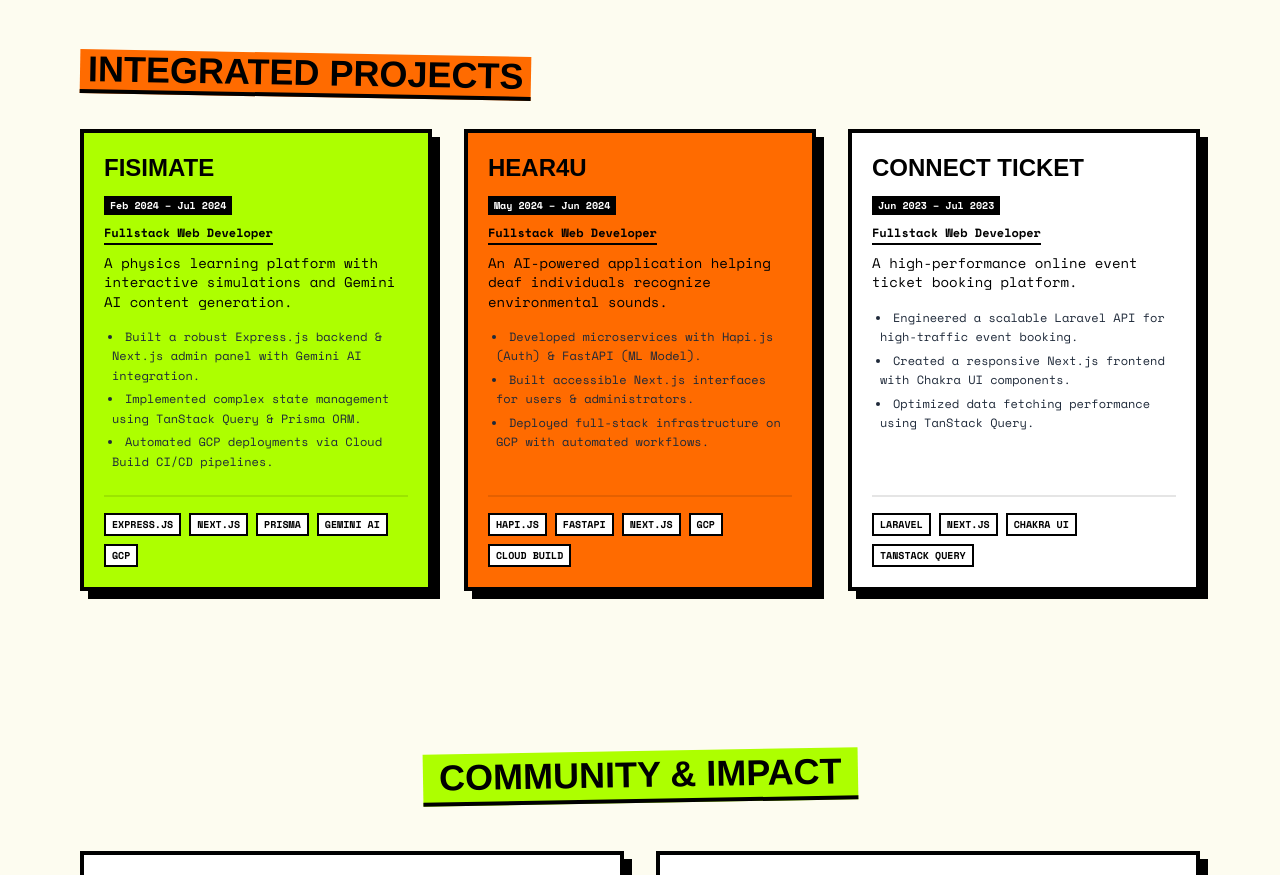
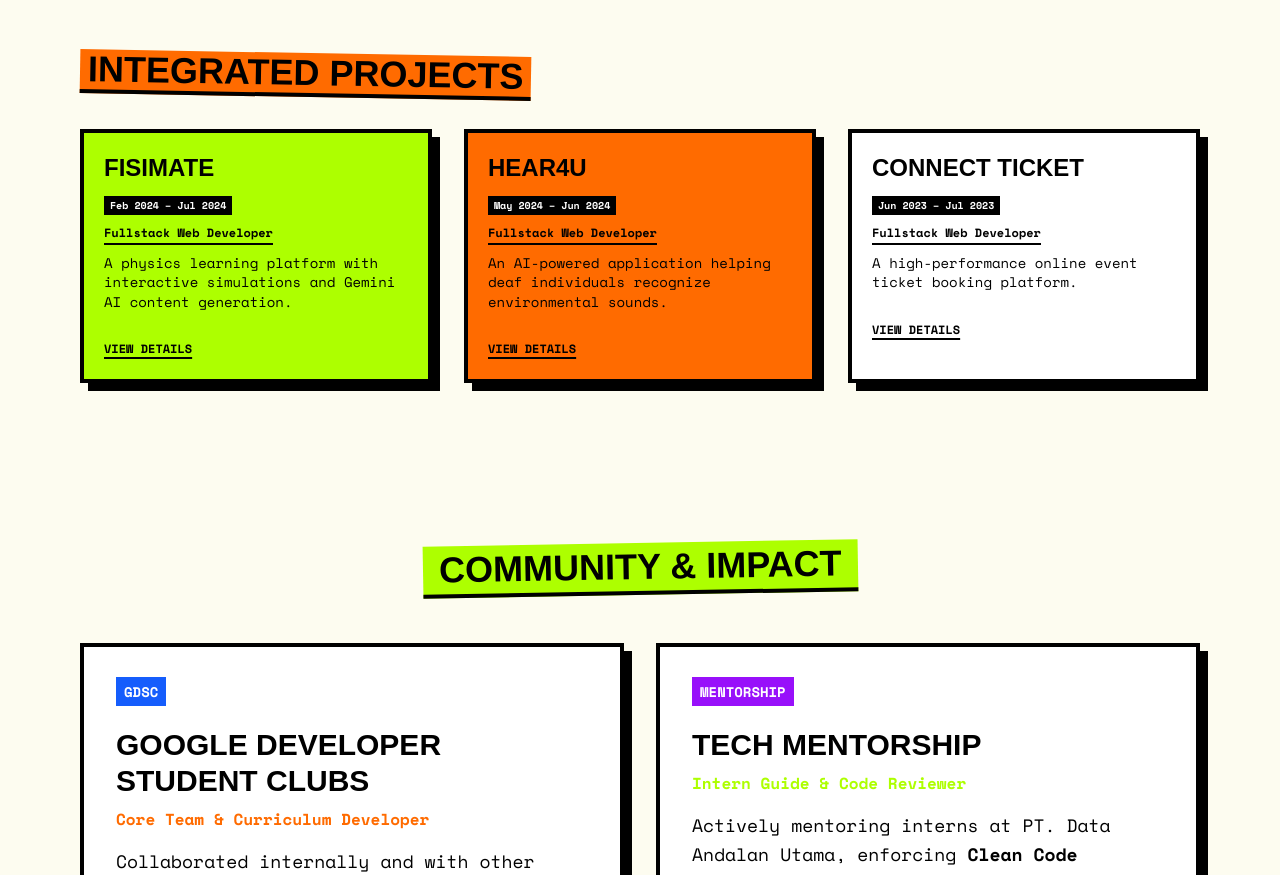
Before and after one commit to dafariski77/my-profile, a Next.js app: page / in a window 1280 px wide. Shown: the part 4120-4995 px from the top of the page. Built offline with nearby package versions, Linux system fonts and the light colour scheme; a web font is replaced by a local one.

Commit message:
feat: implement project detail modal and update project data in IntegratedProjects component

```diff
--- a/src/components/IntegratedProjects.tsx
+++ b/src/components/IntegratedProjects.tsx
@@ -1,53 +1,91 @@
-import Link from "next/link";
-import React from "react";
-import { ExternalLink } from "lucide-react";
+"use client";
 
-const projects = [
+import React, { useState, useEffect } from "react";
+import { ExternalLink, X } from "lucide-react";
+
+export interface ProjectData {
+  title: string;
+  role: string;
+  date: string;
+  desc: string;
+  longDesc?: string;
+  points: string[];
+  tech: string[];
+  color: string;
+}
+
+const projects: ProjectData[] = [
   {
     title: "FISIMATE",
     role: "Fullstack Web Developer",
     date: "Feb 2024 – Jul 2024",
     desc: "A physics learning platform with interactive simulations and Gemini AI content generation.",
+    longDesc: "FISIMATE is a physics learning platform with interactive simulation and content generation features to increase interest in learning for high school students. One of the excellent features on the web admin for teachers is generating questions using Gemini API.",
     points: [
-      "Built a robust Express.js backend & Next.js admin panel with Gemini AI integration.",
-      "Implemented complex state management using TanStack Query & Prisma ORM.",
-      "Automated GCP deployments via Cloud Build CI/CD pipelines.",
+      "Creating API for frontend mobile and web admin using Express.js and Prisma ORM.",
+      "Creating a web admin frontend using Next.js and Tailwind CSS.",
+      "Integrating the API using Axios and Tanstack Query.",
+      "Perform API deployment, and Frontend web admin on GCP.",
+      "Create a pipeline for Continuous Deployment using Cloud Build."
     ],
-    tech: ["Express.js", "Next.js", "Prisma", "Gemini AI", "GCP"],
+    tech: ["Express.js", "Next.js", "Prisma", "Gemini AI", "GCP", "Cloud Build", "Tailwind CSS", "Axios", "Tanstack Query"],
     color: "bg-cyber-lime",
-    href: "#",
   },
   {
     title: "Hear4U",
     role: "Fullstack Web Developer",
     date: "May 2024 – Jun 2024",
     desc: "An AI-powered application helping deaf individuals recognize environmental sounds.",
+    longDesc: "Hear4U is an application that is used to help deaf people recognize the sounds around them. The tasks performed by me in developing this application are as follows:",
     points: [
-      "Developed microservices with Hapi.js (Auth) & FastAPI (ML Model).",
-      "Built accessible Next.js interfaces for users & administrators.",
-      "Deployed full-stack infrastructure on GCP with automated workflows.",
+      "Creating APIs for authentication and articles using Hapi.js and JWT.",
+      "Create API for Machine Learning model deployment using FastAPI.",
+      "Creating Frontend website for landing page and admin using Next.js and Tailwind CSS.",
+      "Integrating the API using Axios and Tanstack Query.",
+      "Deploy API, Model API, and Frontend web on GCP.",
+      "Create a pipeline for Continuous Deployment using Cloud Build."
     ],
-    tech: ["Hapi.js", "FastAPI", "Next.js", "GCP", "Cloud Build"],
+    tech: ["Hapi.js", "FastAPI", "Next.js", "GCP", "Cloud Build", "Axios", "Tanstack Query", "JWT"],
     color: "bg-cyber-orange",
-    href: "#",
   },
   {
     title: "Connect Ticket",
     role: "Fullstack Web Developer",
     date: "Jun 2023 – Jul 2023",
     desc: "A high-performance online event ticket booking platform.",
+    longDesc: "Connect Ticket is a website for booking event tickets online. This project is the final assignment in the web framework course. In this project, my contribution is as follows:",
     points: [
-      "Engineered a scalable Laravel API for high-traffic event booking.",
-      "Created a responsive Next.js frontend with Chakra UI components.",
-      "Optimized data fetching performance using TanStack Query.",
+      "Creating API using Laravel.",
+      "Creating a web frontend using Next.js and Chakra UI.",
+      "Integrating the API using Axios and Tanstack Query."
     ],
-    tech: ["Laravel", "Next.js", "Chakra UI", "Tanstack Query"],
+    tech: ["Laravel", "Next.js", "Chakra UI", "Tanstack Query", "Axios"],
     color: "bg-white",
-    href: "#",
   },
 ];
 
 const IntegratedProjects = () => {
+  const [selectedProject, setSelectedProject] = useState<ProjectData | null>(null);
+
+  // Close modal when clicking outside
+  const handleBackdropClick = (e: React.MouseEvent<HTMLDivElement>) => {
+    if (e.target === e.currentTarget) {
+      setSelectedProject(null);
+    }
+  };
+
+  // Prevent background scrolling when modal is open
+  useEffect(() => {
+    if (selectedProject) {
+      document.body.style.overflow = "hidden";
+    } else {
+      document.body.style.overflow = "unset";
+    }
+    return () => {
+      document.body.style.overflow = "unset";
+    };
+  }, [selectedProject]);
+
   return (
     <section className="w-full max-w-6xl mx-auto px-4 mb-40">
       <h2 className="text-4xl font-black mb-8 border-b-4 border-black inline-block bg-cyber-orange px-2 transform rotate-1">
@@ -56,13 +94,12 @@ const IntegratedProjects = () => {
 
       <div className="grid grid-cols-1 lg:grid-cols-2 xl:grid-cols-3 gap-8">
         {projects.map((project, idx) => (
-          <Link
+          <button
             key={idx}
-            href={project.href}
-            target="_blank"
-            className={`${project.color} border-4 border-black p-5 shadow-neobrutalism flex flex-col hover:translate-x-1 hover:translate-y-1 hover:shadow-none transition-all duration-200 h-full relative group`}
+            onClick={() => setSelectedProject(project)}
+            className={`${project.color} border-4 border-black p-5 shadow-neobrutalism flex flex-col hover:translate-x-1 hover:translate-y-1 hover:shadow-none transition-all duration-200 h-full relative group text-left w-full cursor-pointer`}
           >
-            <div className="grow">
+            <div className="grow w-full">
               <div className="flex justify-between items-start mb-2 pr-6">
                 <h3 className="text-2xl font-black uppercase leading-tight">
                   {project.title}
@@ -82,32 +119,94 @@ const IntegratedProjects = () => {
                 {project.desc}
               </p>
 
-              <ul className="list-disc list-inside text-xs mb-6 space-y-1 font-medium text-gray-800">
-                {project.points.map((point, i) => (
-                  <li key={i} className="leading-relaxed pl-1 -indent-1 ml-1">
-                    {point}
+              <div className="mt-4 pt-2">
+                 <span className="text-xs font-black uppercase underline decoration-2 underline-offset-4 pointer-events-none group-hover:text-amber-900 transition-colors">
+                   View Details
+                 </span>
+              </div>
+            </div>
+
+            <ExternalLink className="absolute top-5 right-5 w-5 h-5 text-black opacity-0 group-hover:opacity-100 transition-opacity duration-200 pointer-events-none" />
+          </button>
+        ))}
+      </div>
+
+      {/* Modal Dialog */}
+      {selectedProject && (
+        <div
+          className="fixed inset-0 z-50 flex items-center justify-center p-4 bg-black/60 backdrop-blur-sm transition-opacity duration-300"
+          onClick={handleBackdropClick}
+        >
+          <div
+            className={`w-full max-w-3xl max-h-[90vh] overflow-y-auto border-4 border-black shadow-neobrutalism relative animate-in fade-in zoom-in duration-200 ${selectedProject.color}`}
+          >
+            <div className="sticky top-0 right-0 p-4 flex justify-end z-10 pointer-events-none mb-[-60px]">
+              <button
+                onClick={() => setSelectedProject(null)}
+                className="pointer-events-auto bg-black text-white p-2 hover:scale-110 hover:rotate-6 transition-transform border-2 border-white cursor-pointer"
+                aria-label="Close modal"
+              >
+                <X className="w-6 h-6" />
+              </button>
+            </div>
+
+            <div className="p-6 md:p-10 pt-16">
+              <div className="mb-6 border-b-4 border-black pb-4">
+                <h3 className="text-3xl md:text-5xl font-black uppercase leading-none mb-4">
+                  {selectedProject.title}
+                </h3>
+                <div className="flex flex-wrap gap-2 items-center">
+                  <span className="text-sm font-black bg-black text-white px-2 py-1">
+                    {selectedProject.date}
+                  </span>
+                  <span className="text-sm font-black border-2 border-black bg-white px-2 py-1">
+                    {selectedProject.role}
+                  </span>
+                </div>
+              </div>
+
+              <div className="mb-8">
+                <h4 className="text-xl font-black mb-3 bg-white inline-block px-2 border-2 border-black transform -rotate-1">
+                  ABOUT THE PROJECT
+                </h4>
+                <p className="text-base font-medium leading-relaxed bg-white/80 p-5 border-2 border-black">
+                  {selectedProject.longDesc || selectedProject.desc}
+                </p>
+              </div>
+
+              <div className="mb-8">
+                <h4 className="text-xl font-black mb-3 bg-white inline-block px-2 border-2 border-black transform rotate-1">
+                  KEY CONTRIBUTIONS
+                </h4>
+                <ul className="space-y-3 bg-white/80 p-6 border-2 border-black">
+                  {selectedProject.points.map((point, i) => (
+                    <li key={i} className="flex items-start text-base font-medium leading-relaxed">
+                      <span className="inline-block w-2.5 h-2.5 bg-black mt-2 mr-3 flex-shrink-0"></span>
+                      <span>{point}</span>
                     </li>
                   ))}
                 </ul>
               </div>
 
-            <div className="mt-auto pt-4 border-t-2 border-black/10">
-              <div className="flex flex-wrap gap-2">
-                {project.tech.map((t) => (
+              <div>
+                <h4 className="text-xl font-black mb-3 bg-white inline-block px-2 border-2 border-black transform -rotate-1">
+                  TECHNOLOGIES USED
+                </h4>
+                <div className="flex flex-wrap gap-3">
+                  {selectedProject.tech.map((t) => (
                     <span
                       key={t}
-                    className="text-[10px] uppercase font-bold border-2 border-black px-1.5 py-0.5 bg-white"
+                      className="text-sm uppercase font-bold border-2 border-black px-3 py-1.5 bg-white"
                     >
                       {t}
                     </span>
                   ))}
                 </div>
               </div>
-
-            <ExternalLink className="absolute top-5 right-5 w-5 h-5 text-black opacity-0 group-hover:opacity-100 transition-opacity duration-200" />
-          </Link>
-        ))}
             </div>
+          </div>
+        </div>
+      )}
     </section>
   );
 };
```
Lines whose indentation alone changed are shown as unchanged.
